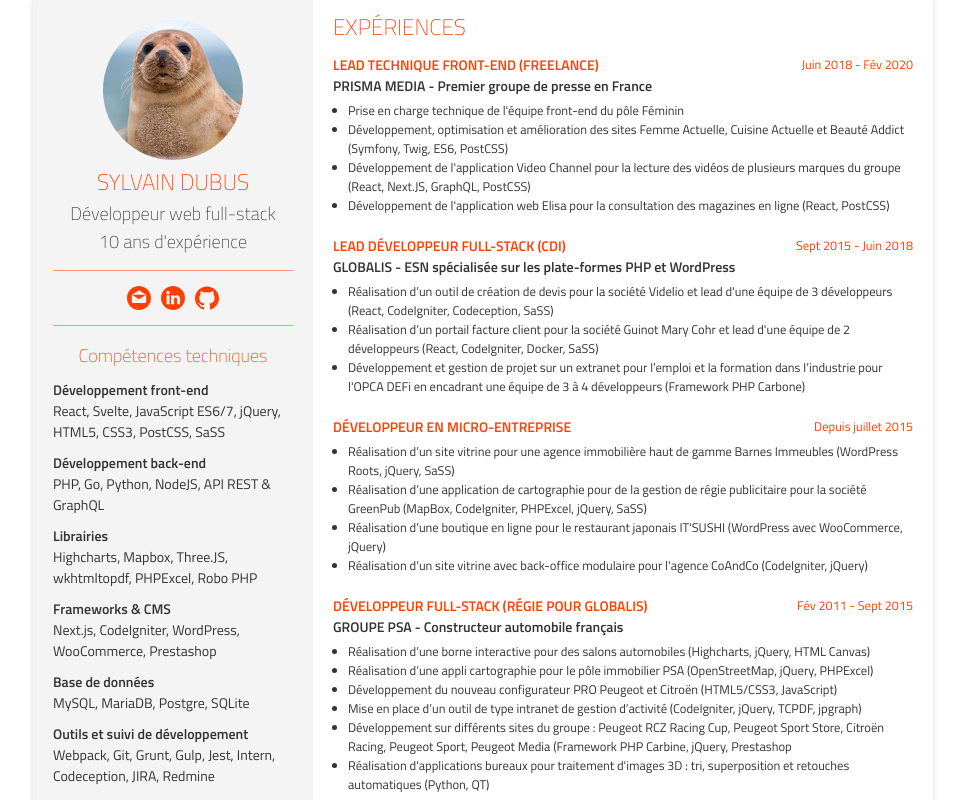
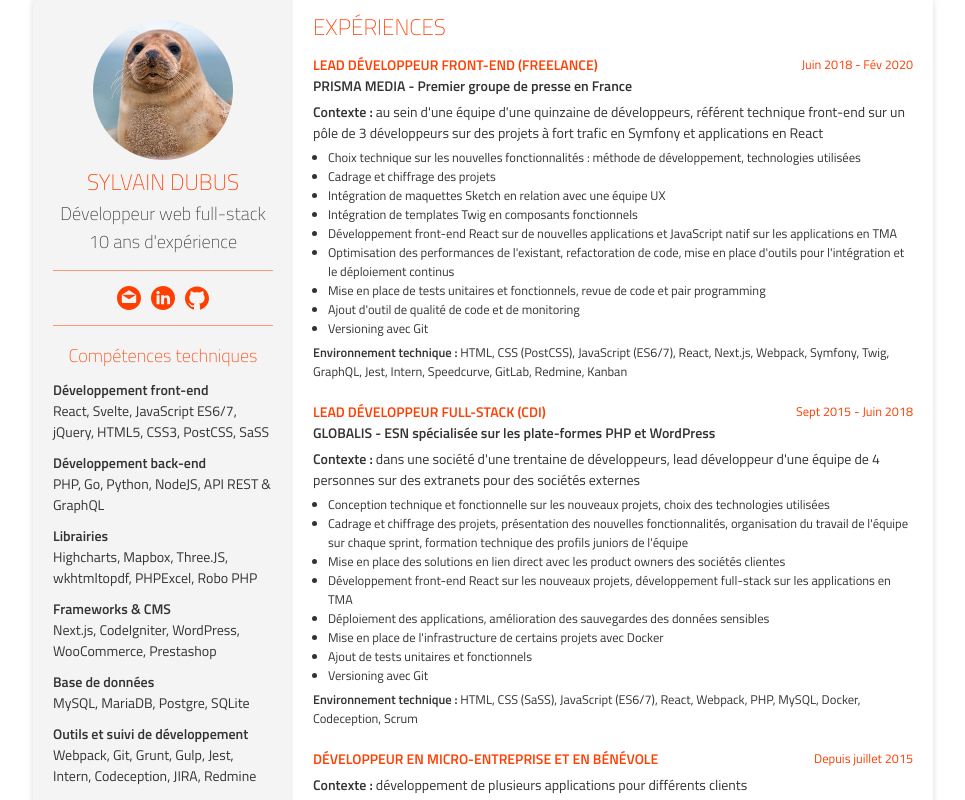
Before and after one commit to sylvaindubus/cv, a Svelte app: page / in a window 1280 px wide. Shown: the top 800 px of the page, without its empty margins (157-1122 px from the left). Built offline with nearby package versions, Linux system fonts and the light colour scheme.

Commit message:
Improve wording

```diff
--- a/src/App.svelte
+++ b/src/App.svelte
@@ -24,7 +24,7 @@
 	<section class="experiences">
 		<h2 class="sectionTitle big">{labels.experienceTitle}</h2>
 		{#each data.experiences as exp}
-			<Experience title={exp.title} date={exp.date} company={exp.company} points={exp.points} />
+			<Experience title={exp.title} date={exp.date} company={exp.company} context={exp.context} points={exp.points} env={exp.env} />
 		{/each}
 	</section>
 	<section class="diplomas">
@@ -94,7 +94,7 @@
 			display: flex;
 			flex-flow: column wrap;
 			max-width: 900px;
-			max-height: 1600px;
+			max-height: 1800px;
 			margin: 0 auto;
 			padding: 0;
 			background: var(--background-column) no-repeat;
--- a/src/components/Experience.svelte
+++ b/src/components/Experience.svelte
@@ -1,5 +1,5 @@
 <script>
-	export let title, date, company, points;
+	export let title, date, company, context, points, env;
 </script>
 
 <div class="wrapper">
@@ -8,11 +8,17 @@
 		<time class="date">{date}</time>
 	</header>
 	<p class="company">{company || ''}</p>
+	{#if context}
+		<p class="context"><strong>Contexte : </strong>{context}</p>
+	{/if}
 	<ul class="list">
 	{#each points as point}
 		<li>{point}</li>
 	{/each}
 	</ul>
+	{#if env}
+		<p class="env"><strong>Environnement technique : </strong>{env}</p>
+	{/if}
 </div>
 
 <style>
@@ -43,6 +49,15 @@
 		font-weight: 600;
 	}
 
+	.context,
+	.env {
+		margin: 0 0 5px;
+	}
+
+	.env {
+		font-size: var(--fontSize-sm);
+	}
+
 	.list {
 		margin: 0 0 5px;
 		padding-left: 15px;
--- a/src/data/cv.json
+++ b/src/data/cv.json
@@ -57,56 +57,6 @@
 		}
 	],
 	"hobbies": "La course à pied, les road-trips, l'escrime et la reconstitution médiévale, les nouvelles technologies, le fromage, la bière.",
-	"experiences": [
-		{
-			"title": "Lead technique front-end (Freelance)",
-			"date": "Juin 2018 - Fév 2020",
-			"company": "PRISMA MEDIA - Premier groupe de presse en France",
-			"points": [
-				"Prise en charge technique de l'équipe front-end du pôle Féminin",
-				"Développement, optimisation et amélioration des sites Femme Actuelle, Cuisine Actuelle et Beauté Addict (Symfony, Twig, ES6, PostCSS)",
-				"Développement de l'application Video Channel pour la lecture des vidéos de plusieurs marques du groupe (React, Next.JS, GraphQL, PostCSS)",
-				"Développement de l'application web Elisa pour la consultation des magazines en ligne (React, PostCSS)"
-			]
-		}, {
-			"title": "Lead développeur full-stack (CDI)",
-			"date": "Sept 2015 - Juin 2018",
-			"company": "GLOBALIS - ESN spécialisée sur les plate-formes PHP et WordPress",
-			"points": [
-				"Réalisation d’un outil de création de devis pour la société Videlio et lead d'une équipe de 3 développeurs (React, CodeIgniter, Codeception, SaSS)",
-				"Réalisation d’un portail facture client pour la société Guinot Mary Cohr et lead d'une équipe de 2 développeurs (React, CodeIgniter, Docker, SaSS)",
-				"Développement et gestion de projet sur un extranet pour l’emploi et la formation dans l’industrie pour l'OPCA DEFi en encadrant une équipe de 3 à 4 développeurs (Framework PHP Carbone)"
-			]
-		}, {
-			"title": "Développeur en micro-entreprise",
-			"date": "Depuis juillet 2015",
-			"points": [
-				"Réalisation d’un site vitrine pour une agence immobilière haut de gamme Barnes Immeubles (WordPress Roots, jQuery, SaSS)",
-				"Réalisation d’une application de cartographie pour de la gestion de régie publicitaire pour la société GreenPub (MapBox, CodeIgniter, PHPExcel, jQuery, SaSS)",
-				"Réalisation d’une boutique en ligne pour le restaurant japonais IT'SUSHI (WordPress avec WooCommerce, jQuery)",
-				"Réalisation d’un site vitrine avec back-office modulaire pour l'agence CoAndCo (CodeIgniter, jQuery)"
-			]
-		}, {
-			"title": "Développeur full-stack (régie pour GLOBALIS)",
-			"date": "Fév 2011 - Sept 2015",
-			"company": "GROUPE PSA - Constructeur automobile français",
-			"points": [
-				"Réalisation d’une borne interactive pour des salons automobiles (Highcharts, jQuery, HTML Canvas)",
-				"Réalisation d’une appli cartographie pour le pôle immobilier PSA (OpenStreetMap, jQuery, PHPExcel)",
-				"Développement du nouveau configurateur PRO Peugeot et Citroën (HTML5/CSS3, JavaScript)",
-				"Mise en place d’un outil de type intranet de gestion d’activité (CodeIgniter, jQuery, TCPDF, jpgraph)",
-				"Développement sur différents sites du groupe : Peugeot RCZ Racing Cup, Peugeot Sport Store, Citroën Racing, Peugeot Sport, Peugeot Media (Framework PHP Carbine, jQuery, Prestashop",
-				"Réalisation d'applications bureaux pour traitement d'images 3D : tri, superposition et retouches automatiques (Python, QT)"
-			]
-		}, {
-			"title": "Développeur full-stack (alternance)",
-			"date": "Sept 2009 - Oct 2010",
-			"company": "ENJOYOURPARIS - Réseau social sur le tourisme à Paris",
-			"points": [
-				"Développement et maintenance sur le site EnjoYourParis (PHP5, jQuery)"
-			]
-		}
-	],
 	"diplomas": [
 		{
 			"title": "Master en ingénierie informatique",
@@ -121,6 +71,77 @@
 			"title": "Baccalauréat S",
 			"subtitle": "Lycée Charles de Gaulle à Compiègne - 2007"
 		}
-
+	],
+	"experiences": [
+		{
+			"title": "Lead développeur front-end (Freelance)",
+			"date": "Juin 2018 - Fév 2020",
+			"company": "PRISMA MEDIA - Premier groupe de presse en France",
+			"context": "au sein d'une équipe d'une quinzaine de développeurs, référent technique front-end sur un pôle de 3 développeurs sur des projets à fort trafic en Symfony et applications en React",
+			"points": [
+				"Choix technique sur les nouvelles fonctionnalités : méthode de développement, technologies utilisées",
+				"Cadrage et chiffrage des projets",
+				"Intégration de maquettes Sketch en relation avec une équipe UX",
+				"Intégration de templates Twig en composants fonctionnels",
+				"Développement front-end React sur de nouvelles applications et JavaScript natif sur les applications en TMA",
+				"Optimisation des performances de l'existant, refactoration de code, mise en place d'outils pour l'intégration et le déploiement continus",
+				"Mise en place de tests unitaires et fonctionnels, revue de code et pair programming",
+				"Ajout d'outil de qualité de code et de monitoring",
+				"Versioning avec Git"
+			],
+			"env": "HTML, CSS (PostCSS), JavaScript (ES6/7), React, Next.js, Webpack, Symfony, Twig, GraphQL, Jest, Intern, Speedcurve, GitLab, Redmine, Kanban"
+		}, {
+			"title": "Lead développeur full-stack (CDI)",
+			"date": "Sept 2015 - Juin 2018",
+			"company": "GLOBALIS - ESN spécialisée sur les plate-formes PHP et WordPress",
+			"context": "dans une société d'une trentaine de développeurs, lead développeur d'une équipe de 4 personnes sur des extranets pour des sociétés externes",
+			"points": [
+				"Conception technique et fonctionnelle sur les nouveaux projets, choix des technologies utilisées",
+				"Cadrage et chiffrage des projets, présentation des nouvelles fonctionnalités, organisation du travail de l'équipe sur chaque sprint, formation technique des profils juniors de l'équipe",
+				"Mise en place des solutions en lien direct avec les product owners des sociétés clientes",
+				"Développement front-end React sur les nouveaux projets, développement full-stack sur les applications en TMA",
+				"Déploiement des applications, amélioration des sauvegardes des données sensibles",
+				"Mise en place de l'infrastructure de certains projets avec Docker",
+				"Ajout de tests unitaires et fonctionnels",
+				"Versioning avec Git"
+			],
+			"env": "HTML, CSS (SaSS), JavaScript (ES6/7), React, Webpack, PHP, MySQL, Docker, Codeception, Scrum"
+		}, {
+			"title": "Développeur en micro-entreprise et en bénévole",
+			"date": "Depuis juillet 2015",
+			"context": "développement de plusieurs applications pour différents clients",
+			"points": [
+				"Site vitrine pour l'association sportive OSM 1453 à l'Isle-Adam",
+				"Site vitrine pour une agence immobilière haut de gamme Barnes Immeubles",
+				"Application de cartographie pour de la gestion de régie publicitaire pour la société GreenPub",
+				"Boutique en ligne pour le restaurant japonais IT'SUSHI",
+				"Site vitrine avec back-office modulaire pour l'agence CoAndCo"
+			],
+			"env": "HTML, CSS (SaSS), JavaScript (ES6), React, jQuery, Webpack, WordPress, WooCommerce, PHP, CodeIgniter, MySQL, MapBox, PHPExcel, GitLab"
+		}, {
+			"title": "Développeur full-stack (régie pour GLOBALIS)",
+			"date": "Fév 2011 - Sept 2015",
+			"company": "GROUPE PSA - Constructeur automobile français",
+			"context": "au sein d'une équipe d'une dizaine de développeurs et webdesigners, développeur full-stack sur plusieurs types de projets : application web, application pour borne interactive, intranet de gestion, boutique en ligne, outil de retouche d'images",
+			"points": [
+				"Conception technique sur les nouvelles fonctionnalités, choix sur l'environnement technique des nouveaux projets",
+				"Travail en équipe au sein d'un pôle de développement web",
+				"Cadrage et formation d'un développeur junior",
+				"Intégration des maquettes Photoshop avec une équipe de webdesigner",
+				"Développement full-stack avec PHP et jQuery",
+				"Mise en place d’un outil de type intranet de gestion d’activité"
+			],
+			"env": "HTML, CSS, JavaScript, jQuery, PHP, CodeIgniter, Prestashop, MySQL, Python, TCPDF"
+		}, {
+			"title": "Développeur full-stack (alternance)",
+			"date": "Sept 2009 - Oct 2010",
+			"company": "ENJOYOURPARIS - Réseau social sur le tourisme à Paris",
+			"points": [
+				"Développement full-stack en PHP et jQuery sur l'application web de la société",
+				"Conception technique sur les nouvelles fonctionnalités",
+				"Travail en autonomie sur la partie technique"
+			],
+			"env": "HTML, CSS, JavaScript, jQuery, PHP, MySQL, SVN"
+		}
 	]
 }
--- a/src/styles/vars.css
+++ b/src/styles/vars.css
@@ -1,5 +1,5 @@
 :root {
-	--width-column: 280px;
+	--width-column: 260px;
 	--background-column:  url('/images/bg-column.png');
 
 	--color-main: #ff3e00;
```
